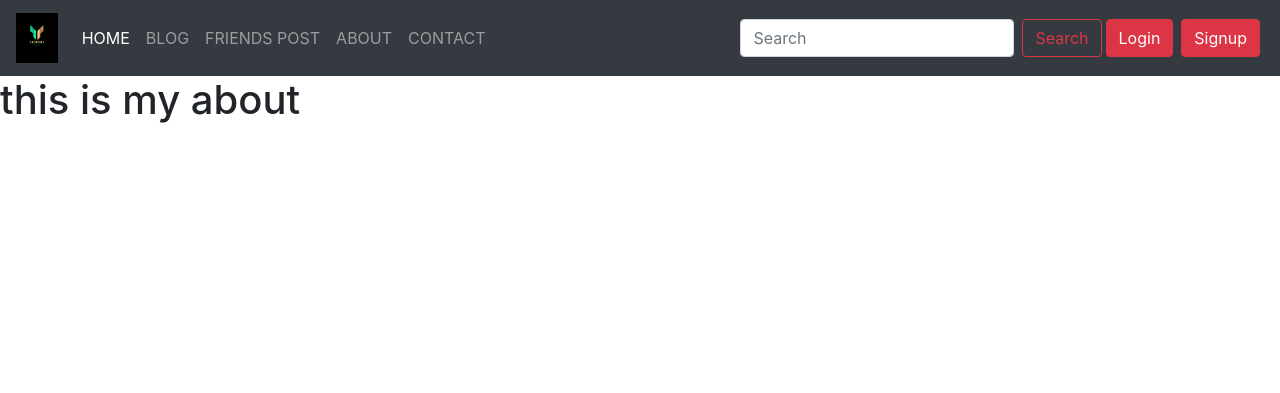
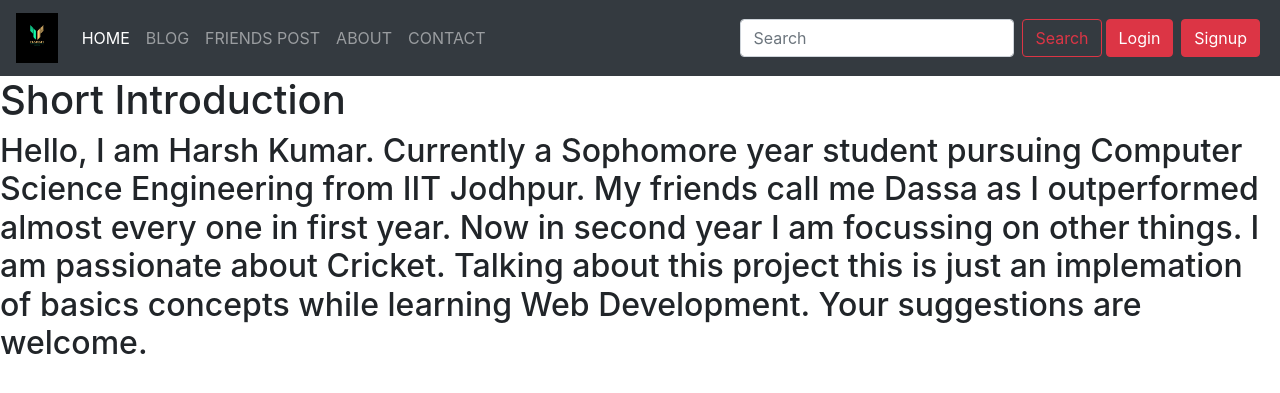
Before and after one commit to kumar-153/corona-django, a Django app: page /about in a window 1280 px wide. Shown: the top 393 px of the page. Run offline with Django 3.2, Linux system fonts and the light colour scheme; some libraries are stand-ins or nearby versions.

Commit message:
Update about.html
Add a short Introduction about the creator of the repository as he is a good friend of mine.
Pull request incoming. Expecting this to be my first merge.

```diff
--- a/project/templates/home/about.html
+++ b/project/templates/home/about.html
@@ -1,3 +1,4 @@
 {% extends 'basic.html' %} {% block title %} About {% endblock title %} {% block body %}
-<h1>this is my about</h1>
+<h1>Short Introduction </h1>
+<h2>Hello, I am Harsh Kumar. Currently a Sophomore year student pursuing Computer Science Engineering from IIT Jodhpur. My friends call me Dassa as I outperformed almost every one in first year. Now in second year I am focussing on other things. I am passionate about Cricket. Talking about this project this is just an implemation of basics concepts while learning Web Development. Your suggestions are welcome.</h2>
 {% endblock body %}
```
